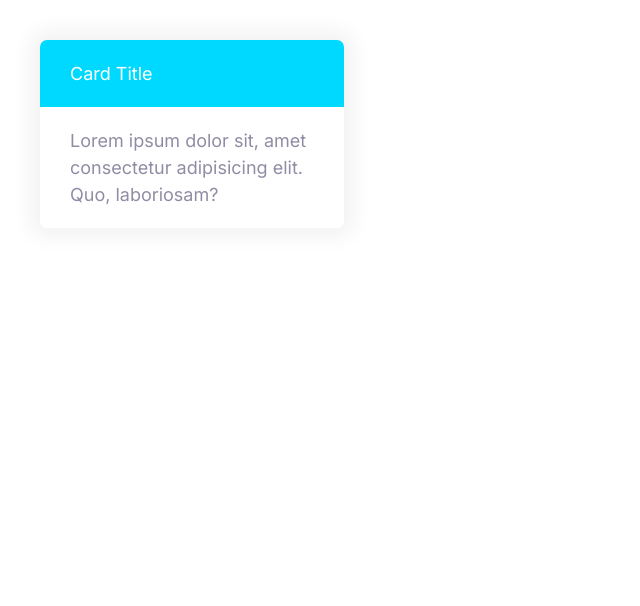
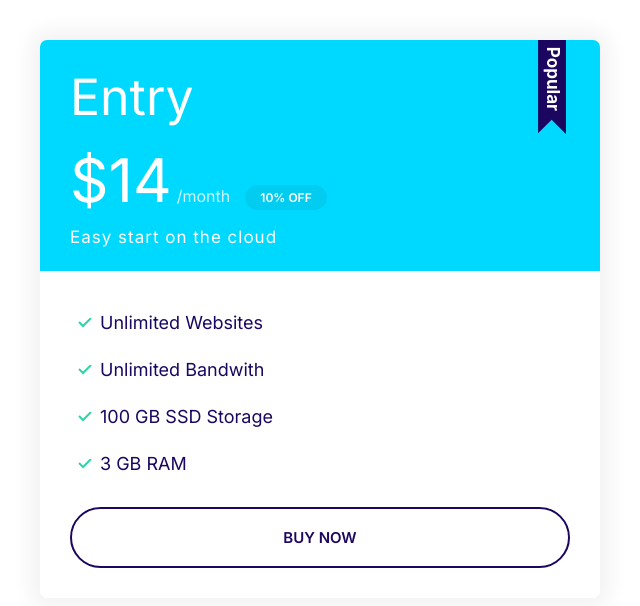
Before and after one commit to Nikitakal/moshify, a plain HTML site: page index.html in a window 1280 px wide. Shown: the whole page, without its empty margins (0-640 px from the left). Drawn offline with Linux system fonts and the light colour scheme.

Commit message:
Combined components to make popular plan card

```diff
--- a/css/styles.css
+++ b/css/styles.css
@@ -97,6 +97,7 @@ a {
 }
 .badge--small {
   font-size: 1.6rem;
+  padding: 0.5rem 1.5rem;
 }
 
 @media screen and (min-width: 1024px) {
@@ -249,3 +250,53 @@ a {
   background: var(--color-secondary);
   color: white;
 }
+.card--secondary .badge--secondary {
+  background: #02cdf1;
+}
+/* Plans */
+.plan__name {
+  color: white;
+  margin: 0;
+  font-weight: 500;
+  font-size: 2.4rem;
+}
+.plan__price {
+  font-size: 6rem;
+}
+.plan__billing-cycle {
+  font-size: 2.4rem;
+  font-weight: 300;
+  opacity: 80%;
+  margin-right: 1rem;
+}
+.plan__description {
+  font-size: 2rem;
+  font-weight: 300;
+  letter-spacing: 1px;
+  display: block;
+}
+.plan .list__item {
+  margin-bottom: 2rem;
+}
+.plan--popular .card__header {
+  position: relative;
+}
+.plan--popular .card__header::before {
+  content: url(/images/popular.svg);
+  width: 40px;
+  display: inline-block;
+  position: absolute;
+  top: -6px;
+  right: 5%;
+}
+@media screen and (min-width: 1024px) {
+  .plan__name {
+    font-size: 5rem;
+  }
+  .plan__billing-cycle {
+    font-size: 1.6rem;
+  }
+  .plan__description {
+    font-size: 1.7rem;
+  }
+}
--- a/index.html
+++ b/index.html
@@ -15,12 +15,25 @@
     <title>Moshify</title>
   </head>
   <body>
-    <div style="width: 30%; padding: 4rem">
-      <div class="card card--secondary">
-        <header class="card__header">Card Title</header>
-        <div class="card__body">
-          Lorem ipsum dolor sit, amet consectetur adipisicing elit. Quo,
-          laboriosam?
+    <div style="width: 50%; padding: 4rem">
+      <div class="plan plan--popular">
+        <div class="card card--secondary">
+          <header class="card__header">
+            <h3 class="plan__name">Entry</h3>
+            <span class="plan__price">$14</span>
+            <span class="plan__billing-cycle">/month</span>
+            <span class="badge badge--secondary badge--small">10% OFF</span>
+            <span class="plan__description">Easy start on the cloud</span>
+          </header>
+          <div class="card__body">
+            <ul class="list list--tick">
+              <li class="list__item">Unlimited Websites</li>
+              <li class="list__item">Unlimited Bandwith</li>
+              <li class="list__item">100 GB SSD Storage</li>
+              <li class="list__item">3 GB RAM</li>
+            </ul>
+            <button class="btn btn--outline btn--block">Buy Now</button>
+          </div>
         </div>
       </div>
     </div>
```
Also changed, not shown: css/components/popular-card.html (added, +22 -0 lines), images/popular.svg (added), images/sprite.svg (added).
